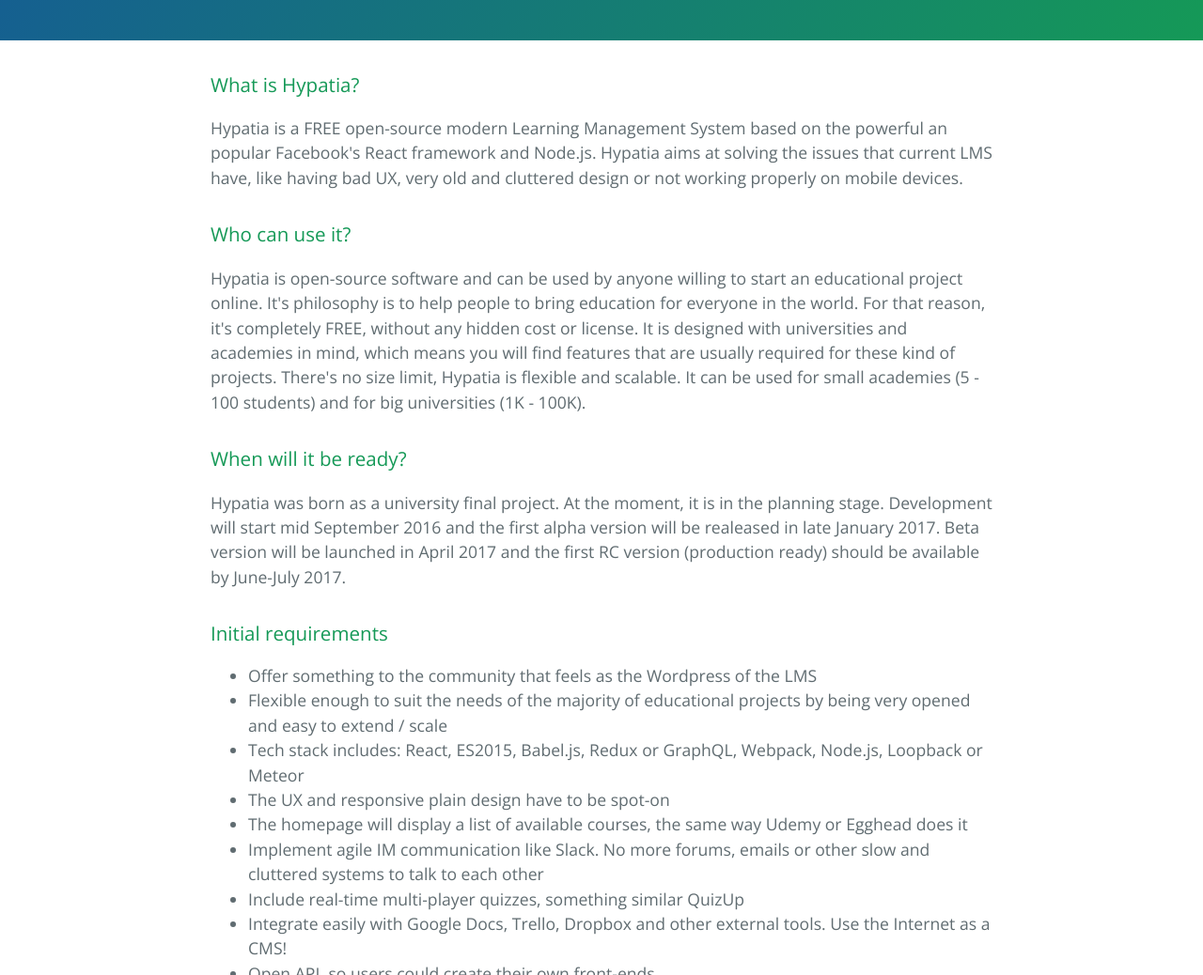
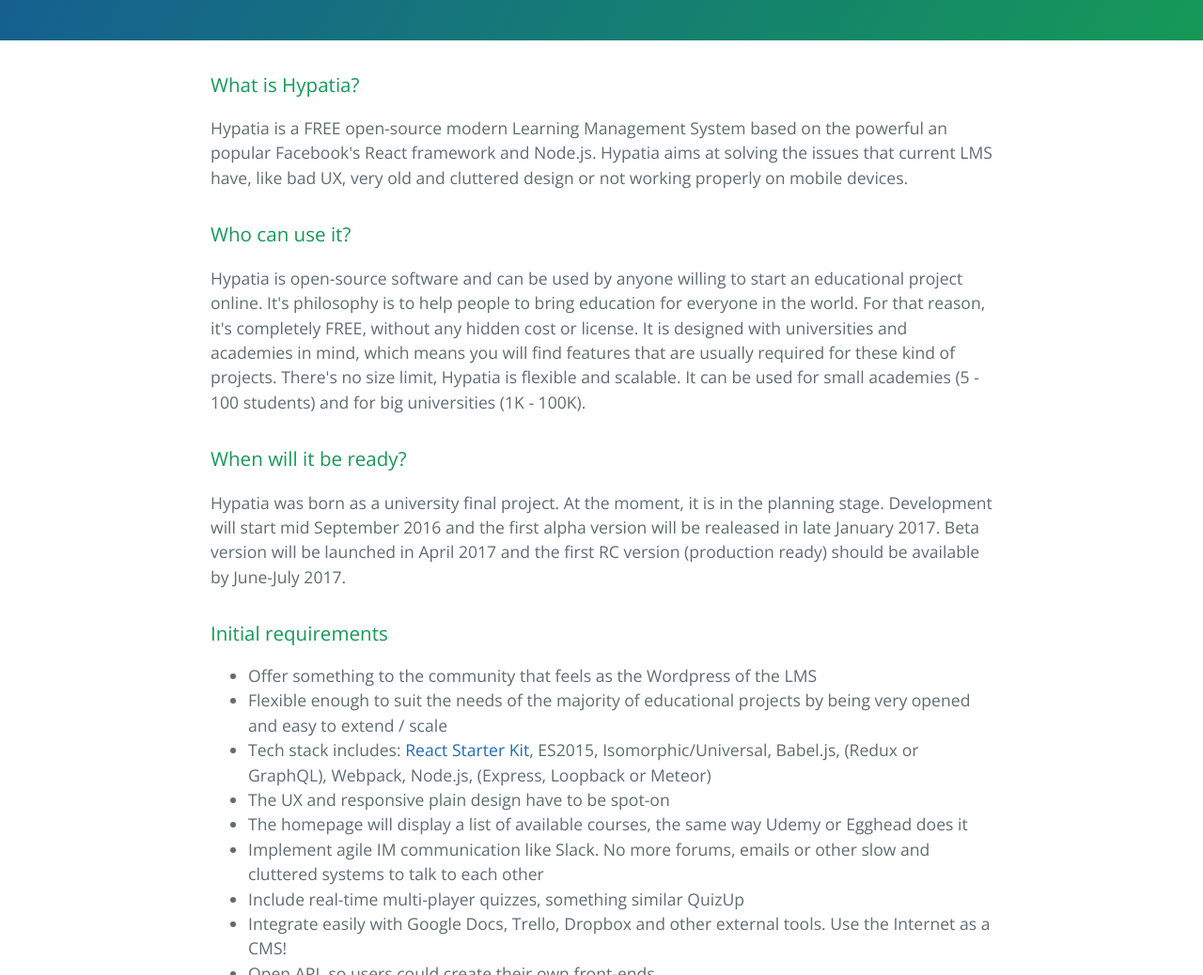
Before and after one commit to gfloresuth/hypatia, a plain HTML site: page index.html in a window 1280 px wide. Shown: the part 340-1378 px from the top of the page at 94% size. Drawn offline with nearby package versions, Linux system fonts and the light colour scheme.

Commit message:
adding desc

```diff
--- a/index.html
+++ b/index.html
@@ -22,7 +22,7 @@
       <h3>
 <a id="what-is-hypatia" class="anchor" href="#what-is-hypatia" aria-hidden="true"><span aria-hidden="true" class="octicon octicon-link"></span></a>What is Hypatia?</h3>
 
-<p>Hypatia is a FREE open-source modern Learning Management System based on the powerful an popular Facebook's React framework and Node.js. Hypatia aims at solving the issues that current LMS have, like having bad UX, very old and cluttered design or not working properly on mobile devices.</p>
+<p>Hypatia is a FREE open-source modern Learning Management System based on the powerful an popular Facebook's React framework and Node.js. Hypatia aims at solving the issues that current LMS have, like bad UX, very old and cluttered design or not working properly on mobile devices.</p>
 
 <h3>
 <a id="who-can-use-it" class="anchor" href="#who-can-use-it" aria-hidden="true"><span aria-hidden="true" class="octicon octicon-link"></span></a>Who can use it?</h3>
@@ -40,7 +40,7 @@
 <ul>
 	<li>Offer something to the community that feels as the Wordpress of the LMS</li>
 	<li>Flexible enough to suit the needs of the majority of educational projects by being very opened and easy to extend / scale</li>
-	<li>Tech stack includes: React, ES2015, Babel.js, Redux or GraphQL, Webpack, Node.js, Loopback  or Meteor</li>
+	<li>Tech stack includes: <a href="https://www.reactstarterkit.com/">React Starter Kit</a>, ES2015, Isomorphic/Universal, Babel.js, (Redux or GraphQL), Webpack, Node.js, (Express, Loopback or Meteor)</li>
 	<li>The UX and responsive plain design have to be spot-on</li>
 	<li>The homepage will display a list of available courses, the same way Udemy or Egghead does it</li>
 	<li>Implement agile IM communication like Slack. No more forums, emails or other slow and cluttered systems to talk to each other</li>
```
